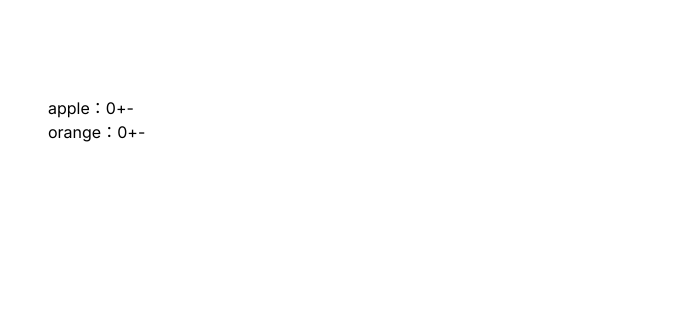
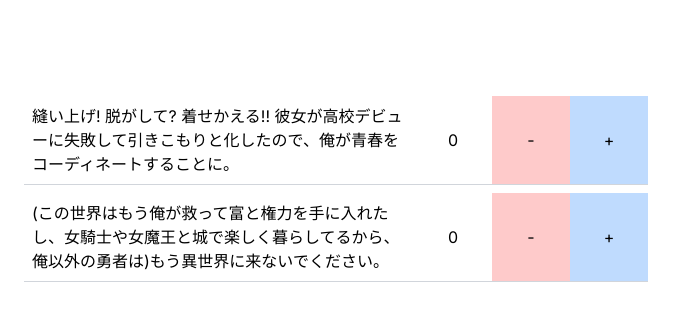
Before and after one commit to hikari0709/dog-ears, a Next.js app: page / in a window 1280 px wide. Shown: the top 320 px of the page, without its empty margins (304-983 px from the left). Built offline with nearby package versions, Linux system fonts and the light colour scheme.

Commit message:
update:jsonファイルで読み込んだデータをリストで表示させられるように変更

```diff
--- a/app/page.tsx
+++ b/app/page.tsx
@@ -3,7 +3,7 @@ import List from '@/components/elements/list';
 
 export default function Home() {
   return (
-    <main className="px-8 py-24 max-w-screen-sm m-auto">
+    <main className="px-2 py-24 max-w-screen-sm m-auto">
       <List />
     </main>
   );
--- a/components/elements/list/index.tsx
+++ b/components/elements/list/index.tsx
@@ -3,10 +3,7 @@ import List from './list';
 const ListView = () => {
   return (
     <main>
-      <List
-        headingText="listのheadingテキスト"
-        listItems={['apple', 'orange']}
-      />
+      <List />
     </main>
   );
 };
--- a/components/elements/list/list.tsx
+++ b/components/elements/list/list.tsx
@@ -1,21 +1,38 @@
 'use client';
 
-import React from 'react';
+import React, { useState, useEffect } from 'react';
 import ListItem from './listItem';
 
-type Props = {
-  headingText?: string;
-  listItems: Array<string>;
+type Magazine = {
+  name: string;
+  numberOfTurns: number;
 };
 
-const List = ({ headingText, listItems }: Props) => {
+const List = () => {
+  const [magazines, setMagazines] = useState<Magazine[]>([]);
+
+  useEffect(() => {
+    const fetchMagazines = async () => {
+      try {
+        const response = await fetch('/data/magazines.json');
+        const data = await response.json();
+        setMagazines(data);
+      } catch (error) {
+        console.error('JSONデータの読み込みエラー', error);
+      }
+    };
+
+    fetchMagazines();
+  }, []);
+
   return (
     <section>
       <ul>
-        {listItems.map((item, itemIndex) => (
+        {magazines.map((magazine, itemIndex) => (
           <ListItem
             key={`item${itemIndex}`}
-            itemName={item}
+            magazineTitle={magazine.name}
+            magazineNumberOfTurns={magazine.numberOfTurns}
           />
         ))}
       </ul>
--- a/components/elements/list/listItem.tsx
+++ b/components/elements/list/listItem.tsx
@@ -2,25 +2,55 @@ import React, { useState } from 'react';
 
 type Props = {
   key: string;
-  itemName: string;
+  magazineTitle: string;
+  magazineNumberOfTurns: number;
 };
 
-const ListItem = ({ key, itemName }: Props) => {
-  const [count, setCount] = useState(0);
+/**
+ * 間違えた時にマイナスにしたいのであって、基本的に読んだ本の巻数が前に戻すことはない
+ * マイナスだけは少しハードルを上げられるように別のところにアクションボタンを置いた方がいいのかもしれない。
+ * 簡単に戻せないとなるとプラスする時も少しハードルが高い方が誤ってカウントアップされることはすくなくなるかもしれない
+ * 表にはマンガのタイトルと読んだ巻数が表示されているのみ
+ * カウントアップさせるにはマンガタイトルをタップした後に表示されるモーダルで操作する
+ *
+ * マンガをリストに追加するとき
+ * 追加ボタンは右下に設置して、「直接入力」と「バーコード読み取り」が選べるようにしておく、バーコードの読みよりがエラーになった場合直接入力に誘導するような動線をつける
+ * 直接入力補助のために、これまで登録されたものがサジェストとして出るような仕組みもあるといい
+ * listItemはstoreとかのフォルダを作ってjsonで管理するように変更
+ * listにitemを追加する時は画面右下とかから「追加」のボタンを押してテキストと読んだ巻数を入力して登録するとリストに追加される
+ */
+
+const ListItem = ({ key, magazineTitle, magazineNumberOfTurns }: Props) => {
+  const [count, setCount] = useState(magazineNumberOfTurns);
 
   const increment = () => {
     setCount(count + 1);
   };
 
   const decrement = () => {
-    setCount(count - 1);
+    count > 0 && setCount(count - 1);
   };
 
   return (
-    <li key={key}>
-      {itemName}：{count}
-      <button onClick={increment}>+</button>
-      <button onClick={decrement}>-</button>
+    <li
+      key={key}
+      className="grid grid-cols-8 place-items-center border-b border-gray-300 mb-2 cursor-pointer"
+    >
+      <p className="col-span-5 p-2">{magazineTitle}</p>
+      <p className=" p-2">{count}</p>
+
+      <button
+        onClick={decrement}
+        className="w-full h-full col-span-1 bg-red-200 cursor-pointer p-2"
+      >
+        -
+      </button>
+      <button
+        onClick={increment}
+        className="w-full h-full col-span-1 bg-blue-200 cursor-pointer p-2"
+      >
+        +
+      </button>
     </li>
   );
 };
--- /dev/null
+++ b/public/data/magazines.json
@@ -0,0 +1,10 @@
+[
+  {
+    "name": "縫い上げ! 脱がして? 着せかえる!! 彼女が高校デビューに失敗して引きこもりと化したので、俺が青春をコーディネートすることに。",
+    "numberOfTurns": 0
+  },
+  {
+    "name": "(この世界はもう俺が救って富と権力を手に入れたし、女騎士や女魔王と城で楽しく暮らしてるから、俺以外の勇者は)もう異世界に来ないでください。",
+    "numberOfTurns": 0
+  }
+]
```
